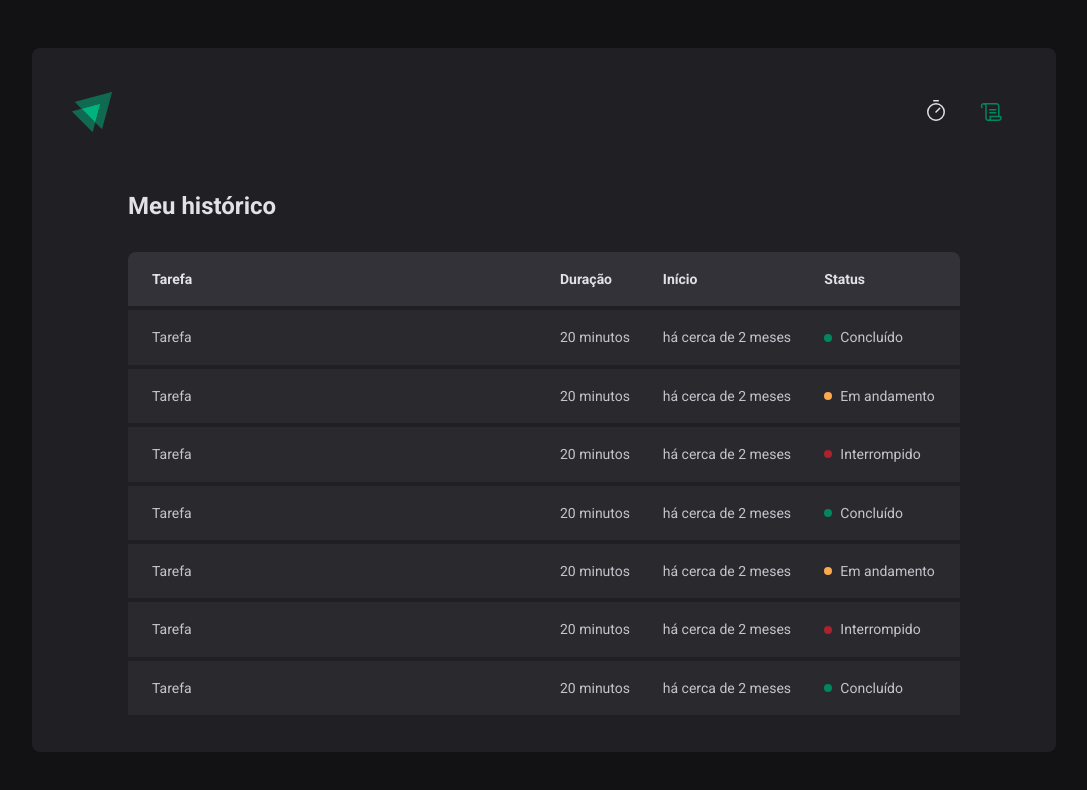
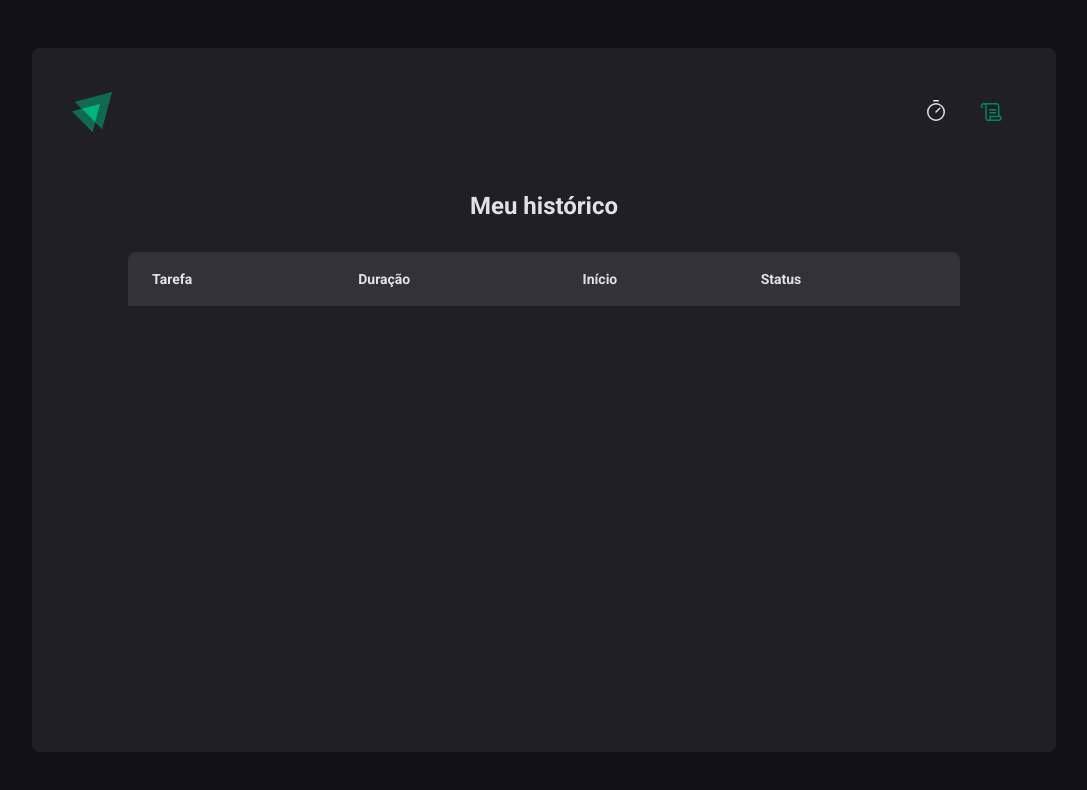
Before and after one commit to maathzzz/pomodoro-timer, a React (Vite) app: page /history in a window 1280 px wide. Shown: the top 790 px of the page, without its empty margins (96-1183 px from the left). Built offline with nearby package versions, Linux system fonts and the light colour scheme.

Commit message:
listagem do histórico a finalizando ciclos

```diff
--- a/src/contexts/CyclesContext.tsx
+++ b/src/contexts/CyclesContext.tsx
@@ -54,6 +54,7 @@
         }
         }),
         )
+        setActiveCycleId(null)
     }
 
     function createNewCycle(data: CreateCycleData){
@@ -69,7 +70,6 @@
         setCycles((state) => [...state, newCycle])
         setActiveCycleId(id)
         setAmountSecondsPassed(0)
-        // reset();
     }
 
     function interruptCurrentCycle() {
--- a/src/pages/History/index.tsx
+++ b/src/pages/History/index.tsx
@@ -1,15 +1,15 @@
 import { useContext } from "react";
 import { HistoryContainer, HistoryList, Status } from "./styles";
+import ptBR from 'date-fns/locale/pt-BR'
 import { CyclesContext } from "../../contexts/CyclesContext";
+import { formatDistanceToNow } from "date-fns";
 
 export function History() {
     const { cycles } = useContext(CyclesContext)
 
     return (
         <HistoryContainer>
-            <h1> Meu histórico </h1>
-
-            {/* <pre>{JSON.stringify(cycles, null, 2)}</pre> */}
+            <center><h1> Meu histórico </h1> </center>
 
             <HistoryList>
                 <table>
@@ -22,62 +22,29 @@
                         </tr>
                     </thead>
                     <tbody>
-                        <tr>
-                            <td>Tarefa</td>
-                            <td>20 minutos</td>
-                            <td>há cerca de 2 meses</td>
-                            <td>
-                                <Status statusColor="green">Concluído</Status>
-                            </td>
-                        </tr>
-                        <tr>
-                            <td>Tarefa</td>
-                            <td>20 minutos</td>
-                            <td>há cerca de 2 meses</td>
-                            <td>
-                                <Status statusColor="yellow">Em andamento</Status>
-                            </td>
-                        </tr>
-                        <tr>
-                            <td>Tarefa</td>
-                            <td>20 minutos</td>
-                            <td>há cerca de 2 meses</td>
-                            <td>
-                                <Status statusColor="red">Interrompido</Status>
-                            </td>
-                        </tr>
-                        <tr>
-                            <td>Tarefa</td>
-                            <td>20 minutos</td>
-                            <td>há cerca de 2 meses</td>
-                            <td>
-                                <Status statusColor="green">Concluído</Status>
-                            </td>
-                        </tr>
-                        <tr>
-                            <td>Tarefa</td>
-                            <td>20 minutos</td>
-                            <td>há cerca de 2 meses</td>
-                            <td>
-                                <Status statusColor="yellow">Em andamento</Status>
-                            </td>
-                        </tr>
-                        <tr>
-                            <td>Tarefa</td>
-                            <td>20 minutos</td>
-                            <td>há cerca de 2 meses</td>
-                            <td>
-                                <Status statusColor="red">Interrompido</Status>
-                            </td>
-                        </tr>
-                        <tr>
-                            <td>Tarefa</td>
-                            <td>20 minutos</td>
-                            <td>há cerca de 2 meses</td>
-                            <td>
-                                <Status statusColor="green">Concluído</Status>
-                            </td>
-                        </tr>
+                        {cycles.map(cycle =>{
+                            return (
+                                <tr key={cycle.id}>
+                                    <td>{cycle.task}</td>
+                                    <td>{cycle.minutesAmount} minutos</td>
+                                    <td>{formatDistanceToNow(cycle.startDate, {
+                                        addSuffix: true,
+                                        locale: ptBR,
+                                    })}</td>
+                                    <td>
+                                        { cycle.finishedDate &&  (
+                                            <Status statusColor="green">Concluído</Status>
+                                        )}
+                                        { cycle.interruptedDate &&  (
+                                            <Status statusColor="red">Interrompido</Status>
+                                        )}
+                                        { !cycle.interruptedDate && !cycle.finishedDate && (
+                                            <Status statusColor="yellow">Andamento</Status>
+                                        )}
+                                    </td>
+                                </tr>
+                            )
+                        })}
                     </tbody>
                 </table>
             </HistoryList>
--- a/src/pages/History/styles.ts
+++ b/src/pages/History/styles.ts
@@ -50,7 +50,7 @@
             line-height: 1.6;
 
             &:first-child {
-                width: 50%;
+                width: 40%;
                 padding-left: 1.5rem;
             }
 
--- a/src/pages/Home/index.tsx
+++ b/src/pages/Home/index.tsx
@@ -40,13 +40,18 @@
 
   const { handleSubmit, watch, reset } = newCycleForm
 
+  function handleCreateNewCycle(data: NewCycleFormData) {
+    createNewCycle(data)
+    // reset()
+  }
+
   const task = watch('task')
   const isSubmitDisabled = !task;
 
 
   return (
     <HomeContainer>
-      <form onSubmit={handleSubmit(createNewCycle)} action="">
+      <form onSubmit={handleSubmit(handleCreateNewCycle)} action="">
 
           <FormProvider {...newCycleForm}>
             <NewCycleForm />
```
